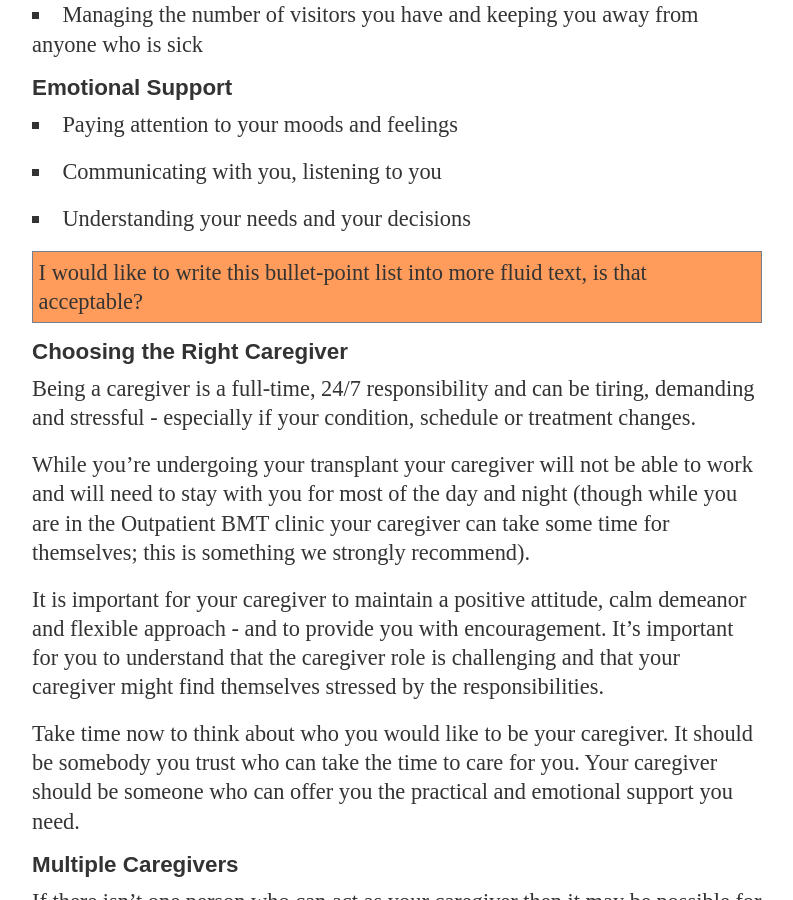
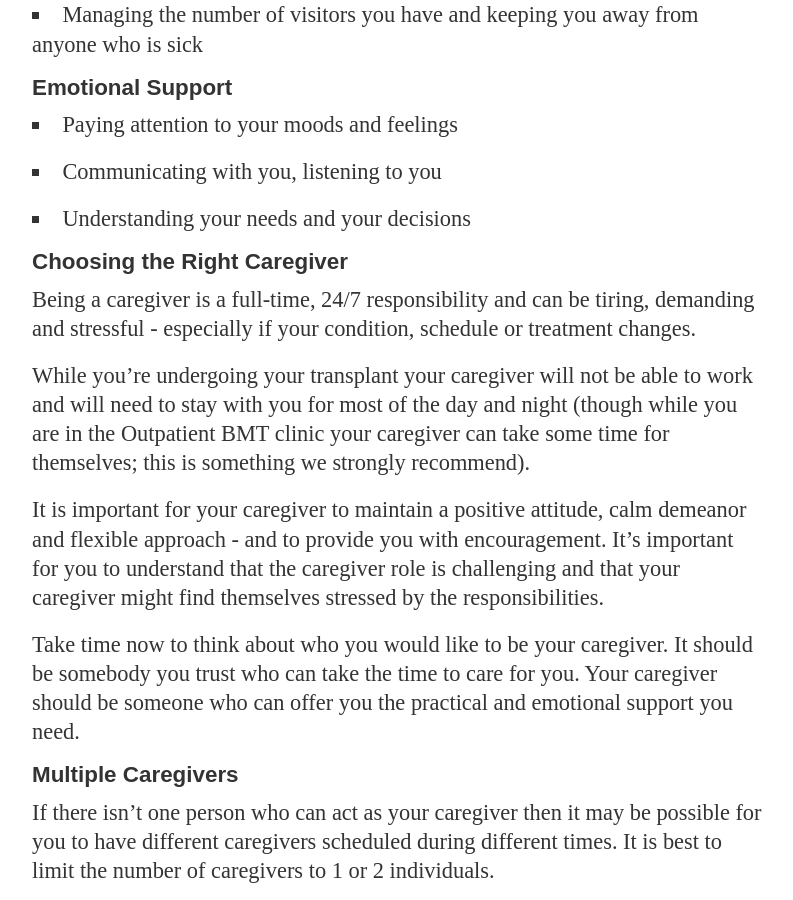
Before and after one commit to mskccpatiented/contentaudit, a Jekyll site: the page built from _posts/2012-11-19-auto-bmt-outpatient-guide-hybrid.md, in a window 1280 px wide and 900 px high, scrolled down 12786 px. Shown: the whole window, without its empty margins (128-921 px from the left). Built offline with Jekyll 4.4.1, drawn with Linux system fonts in a browser that asks for light colours; Markdown is read by kramdown in place of the engine named in the settings.

Commit message:
continuing close read - removing cruft

```diff
--- a/_posts/2012-11-19-auto-bmt-outpatient-guide-hybrid.md
+++ b/_posts/2012-11-19-auto-bmt-outpatient-guide-hybrid.md
@@ -175,8 +175,6 @@ Your caregiver will receive specific instructions from the healthcare team about
 * Paying attention to your moods and feelings
 * Communicating with you, listening to you
 * Understanding your needs and your decisions
-
-<p class="outstanding">I would like to write this bullet-point list into more fluid text, is that acceptable?</p>
 
 #### Choosing the Right Caregiver
 Being a caregiver is a full-time, 24/7 responsibility and can be tiring, demanding and stressful - especially if your condition, schedule or treatment changes.
```
